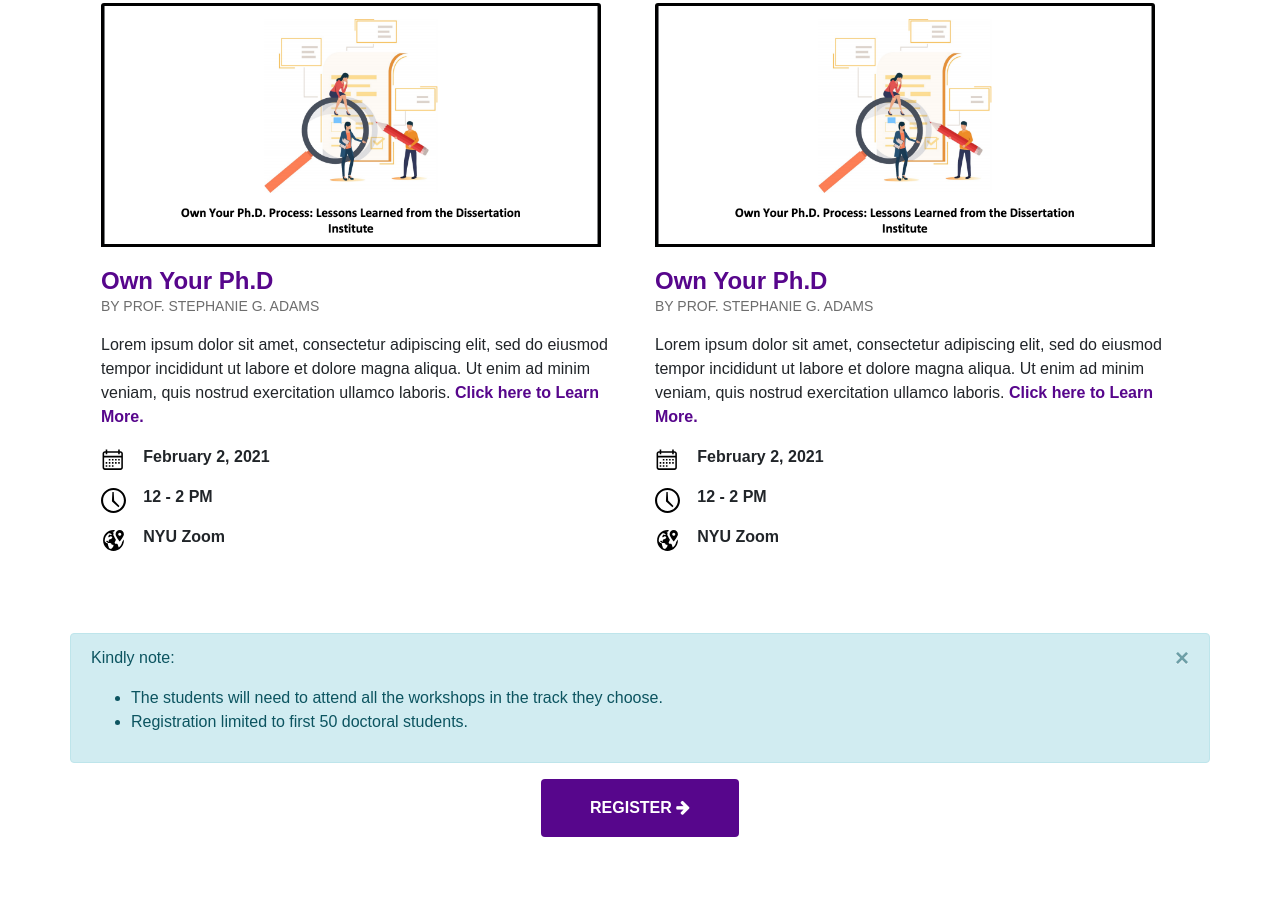
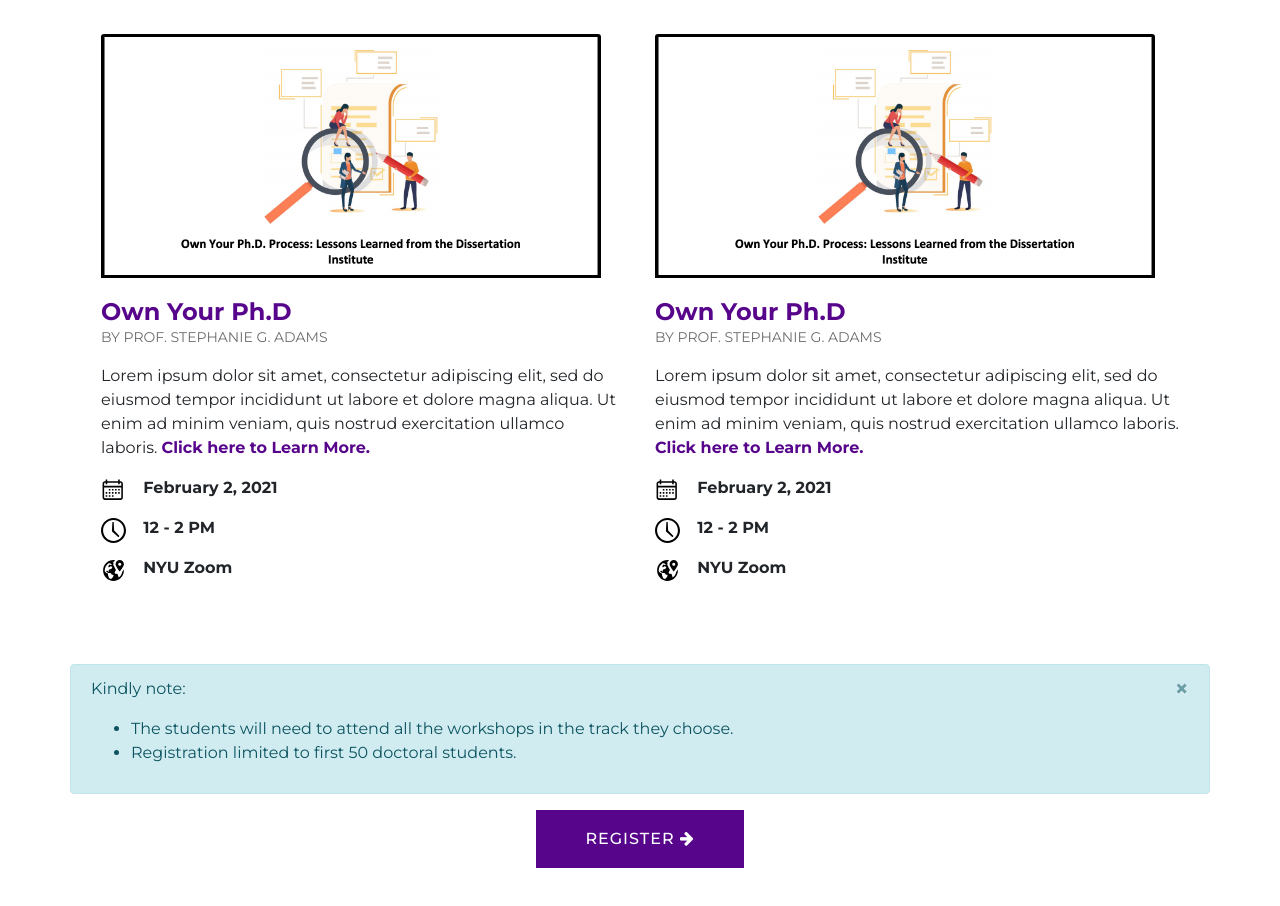
Before and after one commit to tae7612/Mentorship-Dissertation, a plain HTML site: page index.html in a window 1280 px wide. Shown: the part 655-1561 px from the top of the page. Before the commit the page ends 1540 px from the top, so only its background shows below. Drawn offline with nearby package versions, Linux system fonts and the light colour scheme.

Commit message:
Added Google Font

```diff
--- a/index.html
+++ b/index.html
@@ -9,6 +9,9 @@
         <!-- Bootstrap CSS -->
 
         <link rel="stylesheet" href="https://cdn.jsdelivr.net/npm/bootstrap@4.5.3/dist/css/bootstrap.min.css" integrity="sha384-TX8t27EcRE3e/ihU7zmQxVncDAy5uIKz4rEkgIXeMed4M0jlfIDPvg6uqKI2xXr2" crossorigin="anonymous">
+
+
+        <!-- Icons -->
         <link rel="stylesheet" href="https://cdnjs.cloudflare.com/ajax/libs/font-awesome/4.7.0/css/font-awesome.min.css">
         <link rel="preconnect" href="https://fonts.gstatic.com">
         <link rel="stylesheet" type="text/css" href="style.css">
@@ -178,7 +181,7 @@
                     </div>
 
                     <div class="col align-self-center text-center">
-                        <button class= "btn register-btn px-5 py-3"><a>REGISTER <i class="fa fa-arrow-right" aria-hidden="true"></i></a></button>
+                        <button class= "btn register-btn px-5 py-3"><a>Register <i class="fa fa-arrow-right" aria-hidden="true"></i></a></button>
                     </div>
                 </div>
 
--- a/style.css
+++ b/style.css
@@ -1,6 +1,11 @@
+/*** Font   ***/
+
+@import url('https://fonts.googleapis.com/css2?family=Montserrat:ital,wght@0,300;0,400;0,500;0,600;0,700;0,800;1,400;1,500;1,600;1,700&display=swap');
+
+
 body{
 
-    font-family: 'Montserrat', sans-serif;
+    font-family: 'Montserrat', sans-serif !important;
 
 }
 
@@ -120,15 +125,26 @@ a {
 
 
 
-.register-btn{
+.btn.register-btn{
     background-color: #57068C;
     color: white;
+    border-radius: 0;
+    transition-duration: 0.4s;
+    transition-timing-function: ease-in-out;
 
 }
 
-.register-btn:hover{
+.btn.register-btn a{
+    font-weight: 500;
+    letter-spacing: 1px;
+    text-transform: uppercase;
+}
+
+.btn.register-btn:hover{
     background-color: white;
     color: #57068C;
     border: 2px solid #57068C;
 
+
+
 }
```
Also changed, not shown: 2 other files.
